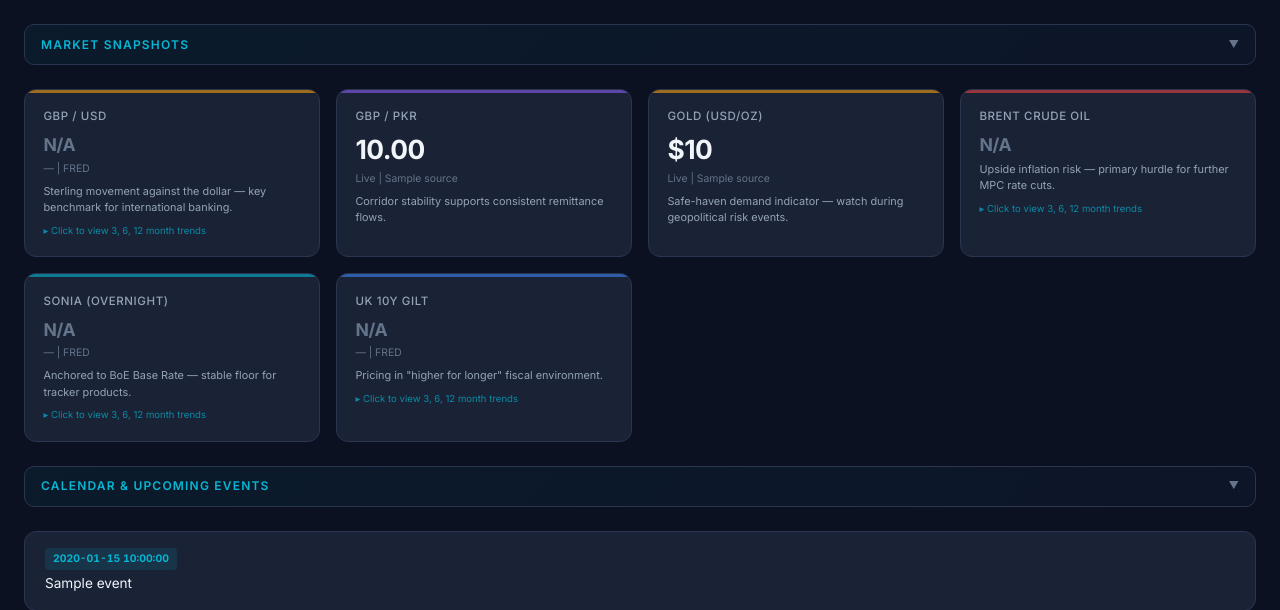
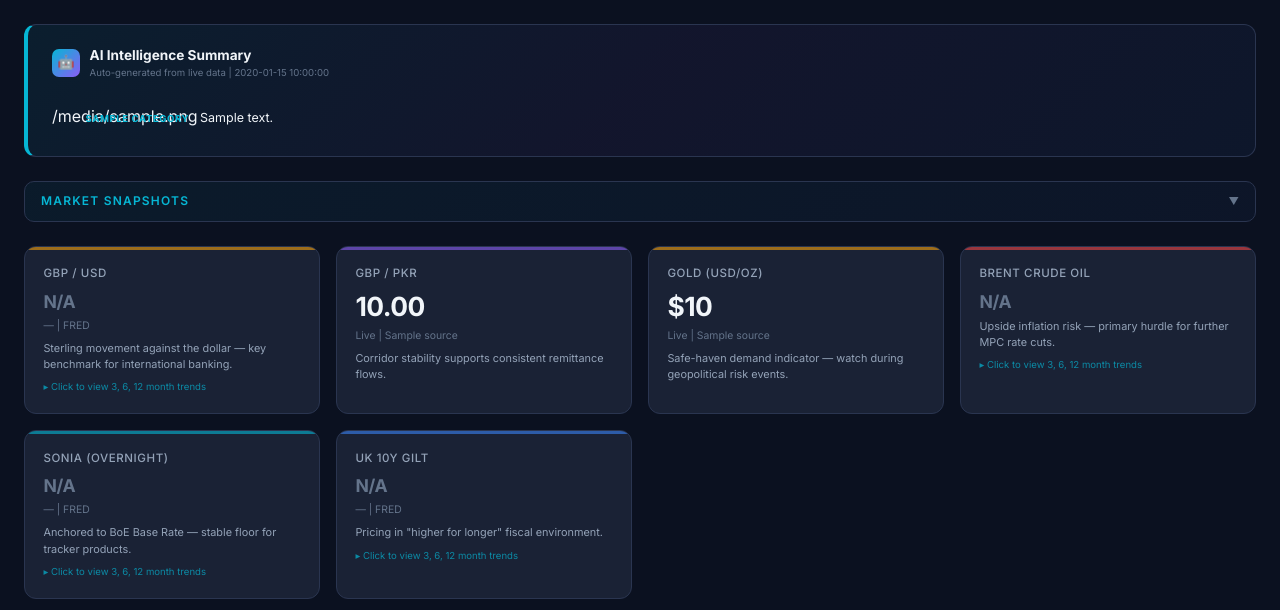
Before and after one commit to naveedk2535-tech/CEOMonitor, a Flask app: template templates/dashboard.html in a window 1280 px wide. Shown: the part 149-759 px from the top of the page. Run offline with Flask 3, Linux system fonts and the light colour scheme; the template is opened without the code that fills it: most values are stand-ins (such as "Sample title", 1, 10 or a date in 2020).

Commit message:
Add AI Intelligence Summary at top of Executive Brief
Rule-based summary engine analyzes all live data and generates
executive-level commentary with severity coding:
- Fed/ECB/BoE monetary policy stance
- Yield curve health (inversion alerts)
- Credit market stress levels
- Energy/oil inflation risk
- Sterling FX commentary + GBP/PKR remittance corridor
- Gold safe-haven demand
- UK Gilt fiscal environment
- Next upcoming calendar event
- US mortgage affordability

Color-coded: green (positive), yellow (warning), red (alert), cyan (info)

Co-Authored-By: Claude Opus 4.6 (1M context) <noreply@anthropic.com>

```diff
--- a/app.py
+++ b/app.py
@@ -583,6 +583,186 @@ def _ensure_news():
 
 
 # ---------------------------------------------------------------------------
+# AI Executive Summary Generator
+# ---------------------------------------------------------------------------
+def _generate_executive_summary(rates: dict, exec_fx: dict, health: dict) -> list[dict]:
+    """Analyze all data and generate executive summary bullet points.
+    Each item: {icon, category, text, severity: 'info'|'positive'|'warning'|'alert'}
+    """
+    summary = []
+    today = datetime.now(timezone.utc).strftime("%A, %B %d, %Y")
+
+    # --- Monetary Policy Stance ---
+    fed_upper = rates.get("DFEDTARU", {}).get("value")
+    fed_lower = rates.get("DFEDTARL", {}).get("value")
+    ecb_dfr = rates.get("ECB_DFR", {}).get("value")
+    sonia = rates.get("IUDSOIA", {}).get("value")
+
+    if fed_upper is not None and fed_lower is not None:
+        summary.append({
+            "icon": "🏛️", "category": "Fed Policy",
+            "text": f"Federal Reserve target range holds at {fed_lower:.2f}%–{fed_upper:.2f}%. "
+                    f"{'Markets pricing in potential cuts.' if fed_upper <= 4.0 else 'Elevated rates signal continued tightening bias.'}",
+            "severity": "info"
+        })
+
+    if ecb_dfr is not None:
+        summary.append({
+            "icon": "🇪🇺", "category": "ECB",
+            "text": f"ECB deposit facility rate at {ecb_dfr:.2f}%. "
+                    f"{'Accommodative stance — watch for further easing signals.' if ecb_dfr < 2.5 else 'Restrictive territory — monitoring inflation trajectory.'}",
+            "severity": "info"
+        })
+
+    if sonia is not None:
+        boe_approx = round(sonia * 4) / 4  # Round to nearest 0.25
+        summary.append({
+            "icon": "🇬🇧", "category": "Bank of England",
+            "text": f"SONIA at {sonia:.2f}%, implying BoE Base Rate near {boe_approx:.2f}%. "
+                    f"{'Rate-sensitive mortgage products remain under pressure.' if sonia > 4.0 else 'Rate environment stabilizing — positive for lending margins.'}",
+            "severity": "info"
+        })
+
+    # --- Yield Curve Health ---
+    spread_2s10s = rates.get("T10Y2Y", {}).get("value")
+    if spread_2s10s is not None:
+        if spread_2s10s < 0:
+            summary.append({
+                "icon": "⚠️", "category": "Yield Curve",
+                "text": f"ALERT: Yield curve inverted at {spread_2s10s:.2f}%. Historically signals recession risk within 12–18 months. Review credit exposure.",
+                "severity": "alert"
+            })
+        elif spread_2s10s < 0.25:
+            summary.append({
+                "icon": "🔶", "category": "Yield Curve",
+                "text": f"Yield curve nearly flat at {spread_2s10s:.2f}%. Monitor for potential inversion — tighten risk appetite on longer-duration lending.",
+                "severity": "warning"
+            })
+        else:
+            summary.append({
+                "icon": "✅", "category": "Yield Curve",
+                "text": f"Yield curve positive at {spread_2s10s:.2f}%. Normal shape supports traditional banking margins.",
+                "severity": "positive"
+            })
+
+    # --- Credit Stress ---
+    hy_spread = rates.get("BAMLH0A0HYM2", {}).get("value")
+    if hy_spread is not None:
+        if hy_spread > 5:
+            summary.append({
+                "icon": "🚨", "category": "Credit Markets",
+                "text": f"High-yield spread at {hy_spread:.2f}% — elevated stress. Corporate default risk rising. Review counterparty exposures.",
+                "severity": "alert"
+            })
+        elif hy_spread > 4:
+            summary.append({
+                "icon": "🔶", "category": "Credit Markets",
+                "text": f"High-yield spread at {hy_spread:.2f}% — moderate stress. Credit conditions tightening.",
+                "severity": "warning"
+            })
+        else:
+            summary.append({
+                "icon": "✅", "category": "Credit Markets",
+                "text": f"High-yield spread at {hy_spread:.2f}% — benign conditions. Credit markets calm.",
+                "severity": "positive"
+            })
+
+    # --- Oil & Inflation ---
+    brent = rates.get("DCOILBRENTEU", {}).get("value")
+    if brent is not None:
+        if brent > 100:
+            summary.append({
+                "icon": "🛢️", "category": "Energy & Inflation",
+                "text": f"Brent crude at ${brent:.2f}/bbl — elevated. Energy-driven inflation pressure remains a headwind for rate cuts.",
+                "severity": "warning"
+            })
+        elif brent > 80:
+            summary.append({
+                "icon": "🛢️", "category": "Energy",
+                "text": f"Brent crude at ${brent:.2f}/bbl — stable range. Limited inflation pass-through expected.",
+                "severity": "info"
+            })
+        else:
+            summary.append({
+                "icon": "🛢️", "category": "Energy",
+                "text": f"Brent crude at ${brent:.2f}/bbl — supportive of disinflation narrative.",
+                "severity": "positive"
+            })
+
+    # --- Sterling ---
+    gbpusd = rates.get("DEXUSUK", {}).get("value")
+    gbp_pkr = exec_fx.get("GBP_PKR", {}).get("value") if exec_fx else None
+
+    if gbpusd is not None:
+        if gbpusd > 1.35:
+            sev = "positive"
+            note = "Strong sterling — favourable for UK importers and overseas asset holders."
+        elif gbpusd < 1.25:
+            sev = "warning"
+            note = "Weak sterling — increases import costs and inflation risk."
+        else:
+            sev = "info"
+            note = "Sterling trading in normal range."
+        summary.append({"icon": "💱", "category": "FX", "text": f"GBP/USD at {gbpusd:.4f}. {note}", "severity": sev})
+
+    if gbp_pkr is not None:
+        summary.append({
+            "icon": "💱", "category": "Remittance Corridor",
+            "text": f"GBP/PKR at {gbp_pkr:.2f} — {'stable corridor supports remittance flows.' if gbp_pkr > 350 else 'monitor for corridor pressure.'}",
+            "severity": "info"
+        })
+
+    # --- Gold ---
+    gold = exec_fx.get("USD_per_XAU", {}).get("value") if exec_fx else None
+    if gold is not None:
+        if gold > 2500:
+            summary.append({"icon": "🥇", "category": "Safe Haven", "text": f"Gold at ${gold:,.0f}/oz — strong safe-haven demand. Risk-off sentiment elevated.", "severity": "warning"})
+        elif gold > 2000:
+            summary.append({"icon": "🥇", "category": "Safe Haven", "text": f"Gold at ${gold:,.0f}/oz — elevated but stable. Uncertainty premium persists.", "severity": "info"})
+
+    # --- UK Gilt ---
+    gilt_10y = rates.get("IRLTLT01GBM156N", {}).get("value")
+    if gilt_10y is not None:
+        if gilt_10y > 4.5:
+            summary.append({
+                "icon": "🇬🇧", "category": "UK Gilts",
+                "text": f"UK 10Y Gilt yield at {gilt_10y:.2f}% — approaching 5%. 'Higher for longer' fiscal environment pressuring fixed-rate mortgage pricing.",
+                "severity": "warning"
+            })
+        else:
+            summary.append({
+                "icon": "🇬🇧", "category": "UK Gilts",
+                "text": f"UK 10Y Gilt yield at {gilt_10y:.2f}% — manageable range for mortgage-backed products.",
+                "severity": "info"
+            })
+
+    # --- Upcoming Calendar ---
+    upcoming = []
+    now_date = datetime.now(timezone.utc).strftime("%Y-%m-%d")
+    for event in EXEC_CALENDAR:
+        if event["date"] >= now_date:
+            upcoming.append(event)
+    if upcoming:
+        next_event = upcoming[0]
+        summary.append({
+            "icon": "📅", "category": "Next Key Date",
+            "text": f"{next_event['date']}: {next_event['event']}",
+            "severity": "info"
+        })
+
+    # --- Mortgage Rate Indicator ---
+    mortgage = rates.get("MORTGAGE30US", {}).get("value")
+    if mortgage is not None:
+        summary.append({
+            "icon": "🏠", "category": "US Mortgage",
+            "text": f"US 30Y mortgage rate at {mortgage:.2f}%. {'Affordability under strain.' if mortgage > 7 else 'Relatively stable for borrowers.'}",
+            "severity": "warning" if mortgage > 7 else "info"
+        })
+
+    return summary
+
+
+# ---------------------------------------------------------------------------
 # Auth decorator
 # ---------------------------------------------------------------------------
 def login_required(f):
@@ -699,6 +879,9 @@ def dashboard():
     else:
         bund_btp_spread = None
 
+    # Generate AI executive summary
+    ai_summary = _generate_executive_summary(rates, exec_fx, health)
+
     return render_template(
         "dashboard.html",
         grouped=grouped,
@@ -710,6 +893,7 @@ def dashboard():
         ubl_mentions=ubl_mentions,
         us_10y_value=rates.get("DGS10", {}).get("value"),
         bund_btp_spread=bund_btp_spread,
+        ai_summary=ai_summary,
         exec_fx=exec_fx,
         exec_calendar=EXEC_CALENDAR,
         exec_property=EXEC_PROPERTY,
--- a/templates/dashboard.html
+++ b/templates/dashboard.html
@@ -524,6 +524,28 @@
 <!-- TAB 0: EXECUTIVE BRIEF                                             -->
 <!-- ================================================================== -->
 <div class="tab-content active" id="tab-brief">
+
+    <!-- AI Executive Summary -->
+    <div style="background:linear-gradient(135deg, rgba(6,182,212,0.08) 0%, rgba(139,92,246,0.06) 50%, rgba(59,130,246,0.05) 100%); border:1px solid var(--border); border-left:4px solid var(--accent-cyan); border-radius:12px; padding:1.25rem 1.5rem; margin-bottom:1.5rem;">
+        <div style="display:flex; align-items:center; gap:0.6rem; margin-bottom:1rem;">
+            <div style="width:28px; height:28px; background:linear-gradient(135deg,#06b6d4,#8b5cf6); border-radius:7px; display:flex; align-items:center; justify-content:center; flex-shrink:0;">
+                <span style="font-size:0.85rem;">🤖</span>
+            </div>
+            <div>
+                <div style="font-size:0.85rem; font-weight:700; color:var(--text-primary);">AI Intelligence Summary</div>
+                <div style="font-size:0.6rem; color:var(--text-muted);">Auto-generated from live data | {{ last_updated or 'pending' }}</div>
+            </div>
+        </div>
+        {% for item in ai_summary %}
+        <div style="display:flex; gap:0.6rem; padding:0.5rem 0; {% if not loop.last %}border-bottom:1px solid rgba(42,53,80,0.4);{% endif %}">
+            <span style="font-size:1rem; flex-shrink:0; width:1.5rem; text-align:center;">{{ item.icon }}</span>
+            <div style="flex:1; min-width:0;">
+                <span style="font-size:0.6rem; font-weight:700; text-transform:uppercase; letter-spacing:0.06em; color:{% if item.severity == 'alert' %}var(--red){% elif item.severity == 'warning' %}var(--yellow){% elif item.severity == 'positive' %}var(--green){% else %}var(--accent-cyan){% endif %}; margin-right:0.4rem;">{{ item.category }}</span>
+                <span style="font-size:0.78rem; color:var(--text-primary); line-height:1.5;">{{ item.text }}</span>
+            </div>
+        </div>
+        {% endfor %}
+    </div>
 
     <!-- Market Snapshots -->
     <div class="expand-header" onclick="toggleExpand(this)">
```
